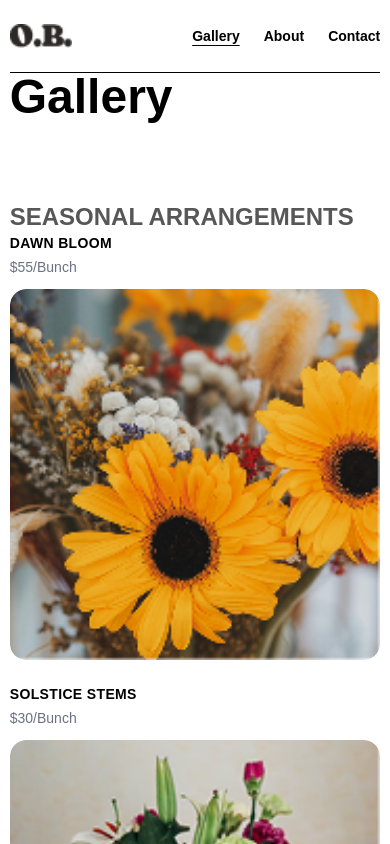
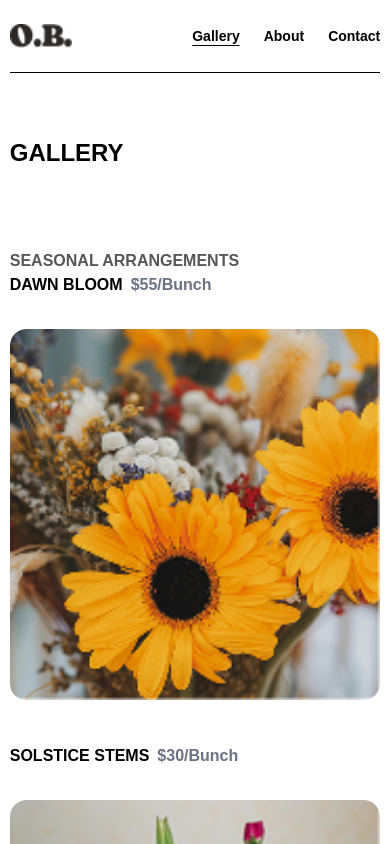
Before and after one commit to kasarshravani04/Bloomify-Flower-Shop-UI, a React (Vite) app: page /gallery in a window 390 px wide. Shown: the top 844 px of the page. Built offline with nearby package versions, Linux system fonts and the light colour scheme; a web font is replaced by a local one.

Commit message:
syntax issue fix

```diff
--- a/src/components/ui/GalleryImg.jsx
+++ b/src/components/ui/GalleryImg.jsx
@@ -3,11 +3,11 @@
 const GalleryImg = ({item}) => {
   return (
     <div className="flex flex-col space-y-3" key={item.id}>
-        <div className="space-y-1">
-            <h3 className="text-sm font-semibold uppercase tracking-wide">{item.name}</h3>
-            <p className="text-sm text-gray-500">{item.price}</p>
+        <div className="flex flex-row gap-2">
+            <h3 className="text-md font-semibold uppercase">{item.name}</h3>
+            <p className="text-md font-bold text-gray-500">{item.price}</p>
         </div>
-        <div className="rounded-2xl overflow-hidden">
+        <div className="rounded-2xl overflow-hidden my-5">
             <img src={item.img} alt={item.name}
             className=" object-cover
             w-full
--- a/src/pages/About.jsx
+++ b/src/pages/About.jsx
@@ -32,7 +32,7 @@ const About = () => {
               Our Blooms was founded in honor of Lily Smith’s loving aunts, Teresa and Beth.
               </h3>
 
-             <div  className="flex flex-wrap gap-4">
+             <div  className="grid grid-cols-1 sm:grid-cols-2 md:grid-cols-3 gap-6 ">
                 {[image1,image2,image3].map((item,index) =>(
                   <img
                      key={index +1}
@@ -42,7 +42,7 @@ const About = () => {
                      loading="lazy"
                      width={280}
                      height={350}
-                    className="rounded-2xl aspect-[1/1.2]"
+                    className="rounded-2xl col-span-1 w-full aspect-[1/1.2]"
                   />
                 ))}
              </div>
--- a/src/pages/Gallery.jsx
+++ b/src/pages/Gallery.jsx
@@ -8,14 +8,14 @@ import { galleryservices } from "../data/galleryservices.jsx";
 const Gallery = () => {
   return (
     <section>
-      <header className="text-5xl md:text-8xl font-bold mb-16">
-         <h3>Gallery</h3>
+      <header className="text-2xl md:text-5xl font-bold my-16">
+         <h3>GALLERY</h3>
       </header>
       <div className="md:grid grid-cols-12 gap-4 my-20">
-         <aside className=" col-span-12 md:col-span-3 text-text font-bold text-2xl">
+         <aside className=" md:col-span-2 text-text font-bold text-md">
           <h3>SEASONAL ARRANGEMENTS</h3>
          </aside>
-         <div className="col-span-12 md:col-span-9">
+         <div className="md:col-span-10">
            <div className="grid grid-cols-1 sm:grid-cols-2 lg:grid-cols-3 gap-6">
                {
             galleryData && galleryData.map((item)=>(
@@ -26,19 +26,21 @@ const Gallery = () => {
 
          </div>
       </div>
-      <header className="font-bold text-text">
-        <h4>SERVICES</h4>
-      </header>
-      <div>
+      <div className="md:grid grid-cols-12 gap-4 my-20">
+        <aside className="md:col-span-2 text-text font-bold text-lg">
+          <h4>SERVICES</h4>
+        </aside>
+        <div className=" md:col-span-10">
         {
           galleryservices && galleryservices.map((item) =>(
             <Galleryservices item = {item}/>
           ))
         }
+        </div>
       </div>
       <div className='text-center my-10'>
            <h3 className='text-sm text-text mb-4'>WORK WITH US</h3>
-           <h4 className='font-bold text-4xl md:max-w-[80%] lg:max-w-[60%] mx-auto mb-10'>
+           <h4 className='font-bold text-4xl md:max-w-[80%] lg:max-w-[35%] mx-auto mb-10'>
              Discover how we can add a touch of natural beauty to your next event.
             </h4>
            <button className='px-6 py-2 bg-yellow text-sm text-black rounded '>ABOUT US </button>
--- a/src/pages/Home.jsx
+++ b/src/pages/Home.jsx
@@ -1,7 +1,6 @@
 import Hero_Banner from "../components/common/home/Hero_Banner";
 import Home_About from "../components/common/home/Home_About";
 import Services from "../components/common/home/Services";
-import Banner1 from "../assets/banner1.png";
 import {Link} from "react-router-dom";
 
 
```
